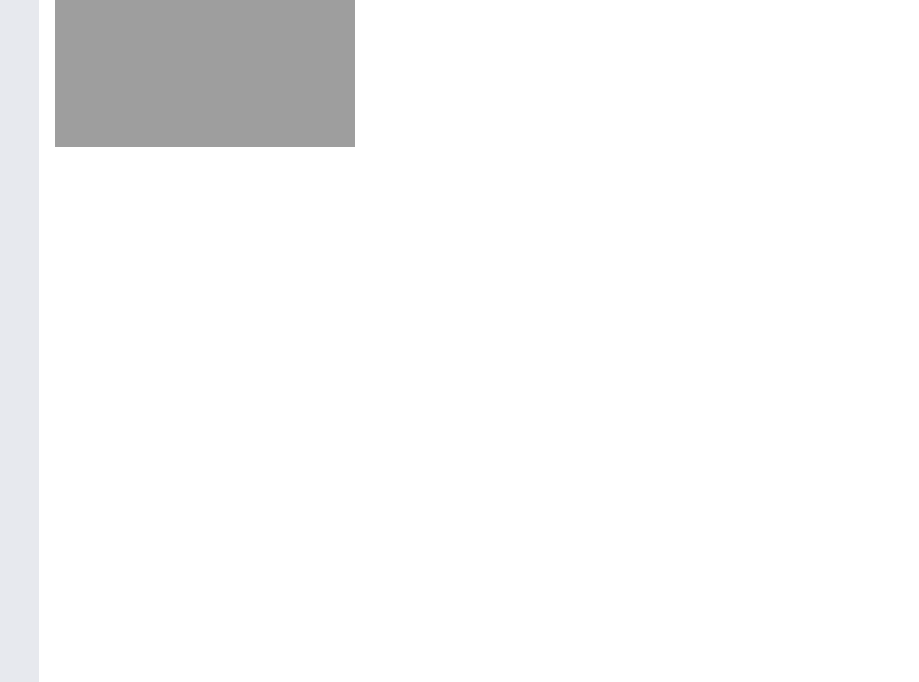
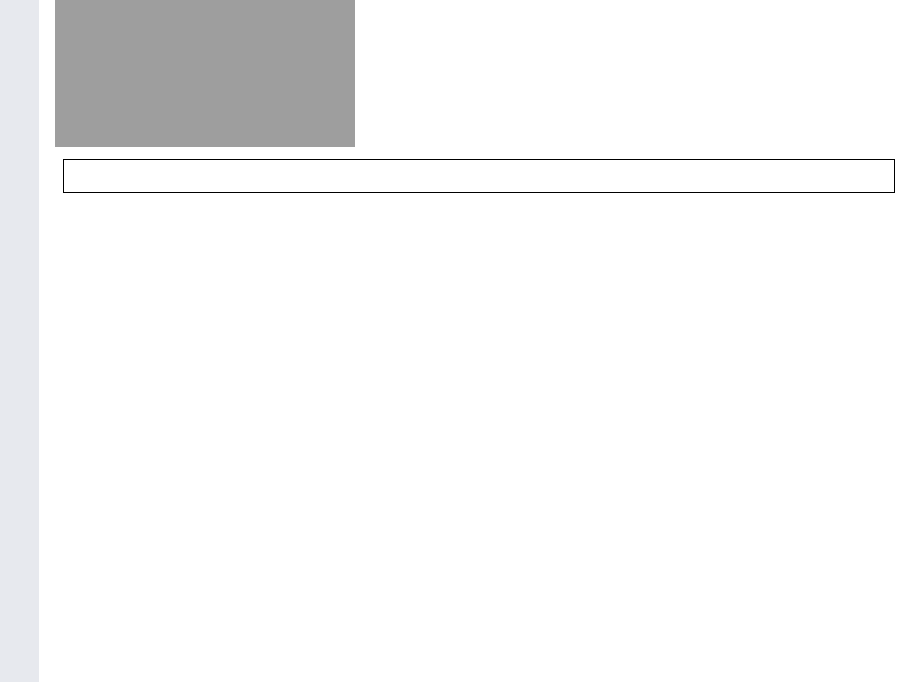
Before and after one commit to edvilme/BT2-Ocupacion-IOT, a plain HTML site: page Dashboard-new/index.html in a window 1280 px wide. Shown: the part 118-800 px from the top of the page, without its empty margins (361-1280 px from the left). Drawn offline with Linux system fonts and the light colour scheme.

Commit message:
Add details pane

```diff
--- a/Dashboard-new/index.html
+++ b/Dashboard-new/index.html
@@ -25,6 +25,12 @@
             padding: 16px;
             overflow: auto;
         }
+        #details{
+            border: 1px solid;
+            padding: 16px;
+            margin: 8px;
+            white-space: pre;
+        }
     </style>
 </head>
 <body>
@@ -33,6 +39,7 @@
         <h1>Rectoría, Piso 4</h1>
         <select name="" id=""></select>
         <floor-map src="./test2.json" date="2022-01-29T04:00:00.000Z"></floor-map>
+        <div id="details"></div>
     </main>
 
     <script src="./floor-map.js" type="module"></script>
@@ -51,6 +58,7 @@
 
         document.querySelector('floor-map').addEventListener('select', e=>{
             console.log(e.detail)
+            document.querySelector('#details').innerHTML = JSON.stringify(e.detail, null, 2)
         })
     </script>
 </body>
```
